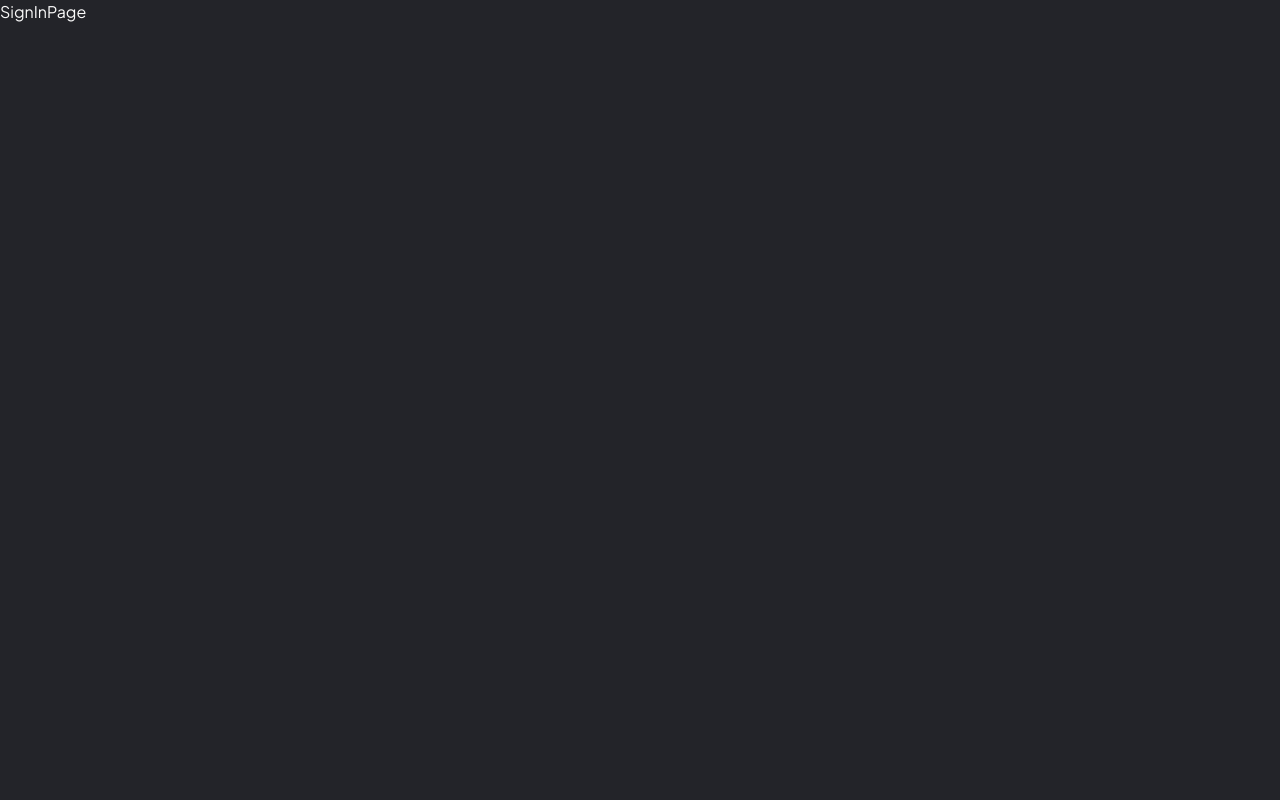
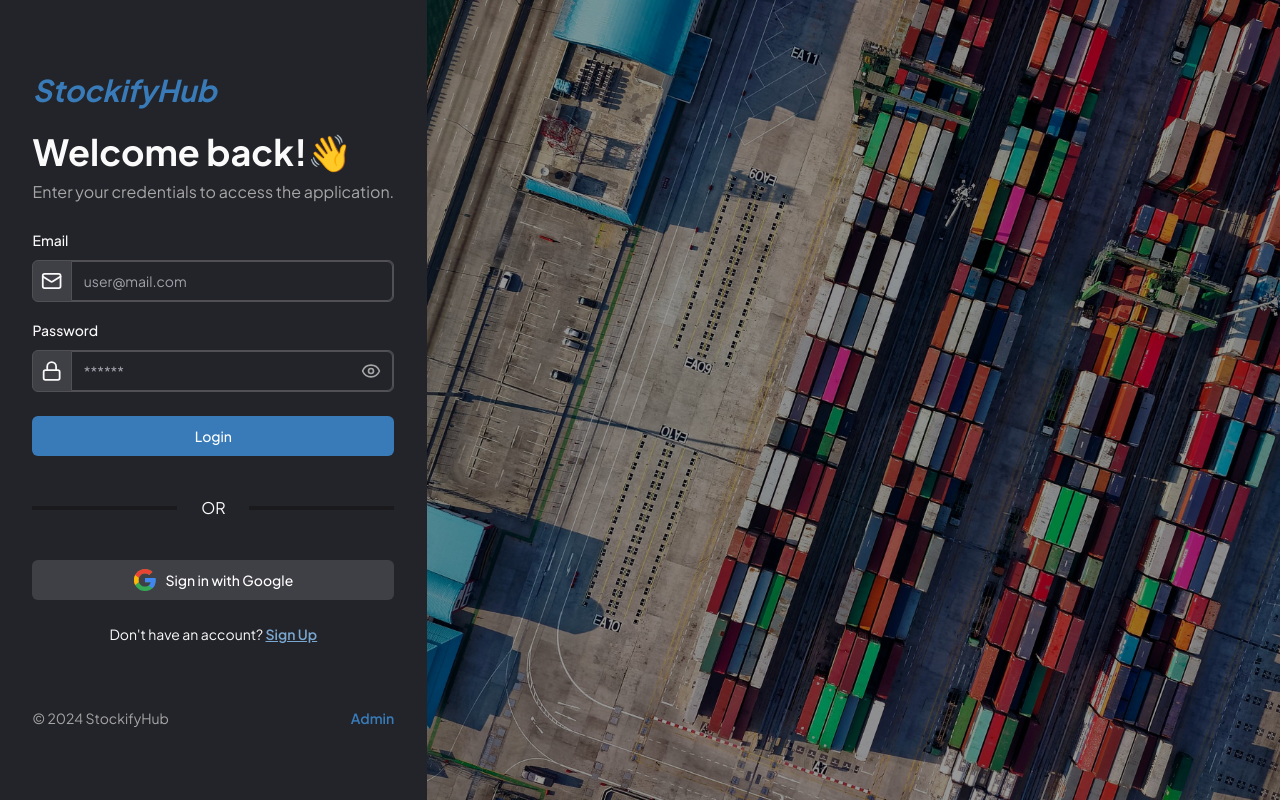
Before and after one commit to andreedyson/stockify-hub, a Next.js app: page /signin in a window 1280 px wide. Built offline with nearby package versions, Linux system fonts and the light colour scheme; no server answers.

Commit message:
feat(login): added login page

```diff
--- a/app/(auth)/register/page.tsx
+++ b/app/(auth)/register/page.tsx
@@ -1,7 +1,6 @@
 import RegisterForm from "@/components/forms/RegisterForm";
 import { Metadata } from "next";
 import Image from "next/image";
-import React from "react";
 
 export const metadata: Metadata = {
   title: "Register",
@@ -13,13 +12,14 @@ function RegisterPage() {
       <div className="flex h-full items-center justify-center px-6">
         <RegisterForm />
       </div>
-      <div className="relative h-full md:col-span-1 lg:col-span-2">
+      <div className="relative hidden h-full md:col-span-1 md:block lg:col-span-2">
         <Image
           src={"/assets/container.jpg"}
           width={1200}
           height={1000}
           alt="Container"
           className="h-full object-cover"
+          priority={true}
         />
         <div className="absolute left-0 top-0 z-10 h-full w-full bg-black opacity-40" />
       </div>
--- a/app/(auth)/signin/page.tsx
+++ b/app/(auth)/signin/page.tsx
@@ -1,7 +1,30 @@
-import React from "react";
+import LoginForm from "@/components/forms/LoginForm";
+import { Metadata } from "next";
+import Image from "next/image";
 
-function SignInPage() {
-  return <div>SignInPage</div>;
+export const metadata: Metadata = {
+  title: "Register",
+};
+
+function SingInPage() {
+  return (
+    <main className="h-screen md:grid md:grid-cols-2 lg:grid-cols-3">
+      <div className="flex h-full items-center justify-center px-6">
+        <LoginForm />
+      </div>
+      <div className="relative hidden h-full md:col-span-1 md:block lg:col-span-2">
+        <Image
+          src={"/assets/container.jpg"}
+          width={1200}
+          height={1000}
+          alt="Container"
+          className="h-full object-cover"
+          priority={true}
+        />
+        <div className="absolute left-0 top-0 z-10 h-full w-full bg-black opacity-40" />
+      </div>
+    </main>
+  );
 }
 
-export default SignInPage;
+export default SingInPage;
--- /dev/null
+++ b/app/(root)/dashboard/page.tsx
@@ -0,0 +1,7 @@
+import React from "react";
+
+function DashboardPage() {
+  return <div>DashboardPage</div>;
+}
+
+export default DashboardPage;
--- a/app/api/auth/[...nextauth]/options.ts
+++ b/app/api/auth/[...nextauth]/options.ts
@@ -1,21 +1,40 @@
+import bcrypt from "bcrypt";
+import prisma from "@/lib/db";
 import { NextAuthOptions } from "next-auth";
 import CredentialsProvider from "next-auth/providers/credentials";
 import GoogleProvider from "next-auth/providers/google";
+import { NextResponse } from "next/server";
 
 export const authOptions: NextAuthOptions = {
   providers: [
     CredentialsProvider({
       id: "credentials",
-      name: "Credentials",
+      name: "Email",
       credentials: {
-        fullname: { label: "Full Name", type: "text" },
-        email: { label: "Email", type: "text" },
-        password: { label: "Password", type: "password" },
+        email: {},
+        password: {},
       },
-      async authorize(credentials) {
-        const user = { id: "1", name: "J Smith", email: "jsmith@example.com" };
+      async authorize(credentials, req) {
+        if (!credentials?.email) {
+          return null;
+        }
 
-        if (user) {
+        const user = await prisma.user.findUnique({
+          where: {
+            email: credentials.email,
+          },
+        });
+
+        if (!user) {
+          return null;
+        }
+
+        const isPasswordCorrect = await bcrypt.compare(
+          credentials.password,
+          user.password,
+        );
+
+        if (isPasswordCorrect) {
           return user;
         } else {
           return null;
@@ -43,4 +62,7 @@ export const authOptions: NextAuthOptions = {
       return session;
     },
   },
+  pages: {
+    signIn: "/signin",
+  },
 };
--- a/app/api/auth/register/route.ts
+++ b/app/api/auth/register/route.ts
@@ -16,7 +16,7 @@ export async function POST(req: Request) {
     if (userExists) {
       return NextResponse.json(
         { message: "User with that email already exists" },
-        { status: 409 }
+        { status: 409 },
       );
     }
 
@@ -38,7 +38,7 @@ export async function POST(req: Request) {
 
     return NextResponse.json(
       { message: "User successfully Registered" },
-      { status: 200 }
+      { status: 200 },
     );
   } catch (error) {
     return NextResponse.json({ message: `${error}` }, { status: 500 });
--- a/components/forms/LoginForm.tsx
+++ b/components/forms/LoginForm.tsx
@@ -1,7 +1,193 @@
-import React from "react";
+"use client";
+
+import { zodResolver } from "@hookform/resolvers/zod";
+import { useForm } from "react-hook-form";
+import { z } from "zod";
+
+import { Button } from "@/components/ui/button";
+import {
+  Form,
+  FormControl,
+  FormField,
+  FormItem,
+  FormLabel,
+  FormMessage,
+} from "@/components/ui/form";
+import { Input } from "@/components/ui/input";
+
+import { loginSchema } from "@/types/validations";
+import { useEffect, useState } from "react";
+import { useToast } from "../ui/use-toast";
+import { Eye, EyeOff, Lock, Mail } from "lucide-react";
+import Link from "next/link";
+import { useRouter } from "next/navigation";
+import { signIn, useSession } from "next-auth/react";
+import Image from "next/image";
 
 function LoginForm() {
-  return <div>LoginForm</div>;
+  const [submitting, setSubmitting] = useState<boolean>(false);
+  const [showPassword, setShowPassword] = useState<boolean>(false);
+  const [rememberMe, setRememberMe] = useState<boolean>(false);
+
+  const router = useRouter();
+  const session = useSession();
+  const { toast } = useToast();
+
+  useEffect(() => {
+    if (session.status === "authenticated") {
+      router.replace("/");
+    }
+  }, [session, router]);
+
+  const form = useForm<z.infer<typeof loginSchema>>({
+    resolver: zodResolver(loginSchema),
+    defaultValues: {
+      email: "",
+      password: "",
+    },
+  });
+
+  async function onSubmit(values: z.infer<typeof loginSchema>) {
+    setSubmitting(true);
+
+    try {
+      const res = await signIn("credentials", {
+        email: values.email,
+        password: values.password,
+        redirect: false,
+      });
+
+      console.log(res);
+
+      if (!res?.ok) {
+        setSubmitting(false);
+        toast({
+          title: "Invalid credentials provided",
+          variant: "destructive",
+        });
+        setSubmitting(false);
+      } else {
+        setSubmitting(false);
+        router.push("/");
+      }
+    } catch (error: any) {
+      setSubmitting(false);
+      throw new Error(error);
+    }
+  }
+
+  return (
+    <>
+      <Form {...form}>
+        <form
+          onSubmit={form.handleSubmit(onSubmit)}
+          className="flex flex-col gap-4 sm:max-w-[380px]"
+        >
+          <section className="mb-2 space-y-2 text-center md:text-start">
+            <Link href={"/signin"}>
+              <h2 className="logo mb-3 text-3xl md:mb-6">StockifyHub</h2>
+            </Link>
+            <h2 className="header-2">Welcome back!👋</h2>
+            <p className="desc-2">
+              Enter your credentials to access the application.
+            </p>
+          </section>
+          <FormField
+            control={form.control}
+            name="email"
+            render={({ field }) => (
+              <FormItem>
+                <FormLabel>Email</FormLabel>
+                <div className="flex items-center justify-center rounded-md border border-input bg-zinc-700">
+                  <Mail size={24} className="mx-2" />
+                  <FormControl>
+                    <Input
+                      placeholder="user@mail.com"
+                      {...field}
+                      autoComplete="off"
+                      className="rounded-l-none"
+                    />
+                  </FormControl>
+                </div>
+                <FormMessage />
+              </FormItem>
+            )}
+          />
+          <FormField
+            control={form.control}
+            name="password"
+            render={({ field }) => (
+              <FormItem>
+                <FormLabel>Password</FormLabel>
+                <div className="relative flex items-center justify-center rounded-md border border-input bg-zinc-700">
+                  <Lock size={24} className="mx-2" />
+                  <FormControl>
+                    <Input
+                      placeholder={showPassword ? "Your Password" : "******"}
+                      {...field}
+                      autoComplete="off"
+                      type={showPassword ? "text" : "password"}
+                      className="rounded-l-none"
+                    />
+                  </FormControl>
+                  <div
+                    className="absolute right-3 cursor-pointer text-desc"
+                    onClick={() => setShowPassword((prev) => !prev)}
+                  >
+                    {!showPassword ? <Eye size={20} /> : <EyeOff size={20} />}
+                  </div>
+                </div>
+                <FormMessage />
+              </FormItem>
+            )}
+          />
+          {/* Email SignIn Button */}
+          <Button
+            type="submit"
+            disabled={submitting}
+            className="mt-2 w-full bg-main text-white hover:bg-second"
+          >
+            {submitting ? "Logging In..." : "Login"}
+          </Button>
+          <div className="my-6 flex items-center gap-6">
+            <div className="h-1 w-1/2 bg-primary-foreground/80" />
+            <div>OR</div>
+            <div className="h-1 w-1/2 bg-primary-foreground/80" />
+          </div>
+
+          {/* Google SignIn Button */}
+          <div>
+            <Button
+              className="w-full bg-zinc-700 text-white hover:bg-zinc-500"
+              onClick={(e: any) => {
+                e.preventDefault();
+                signIn("google");
+              }}
+            >
+              <Image
+                src={"/assets/google.svg"}
+                width={24}
+                height={24}
+                alt="Google"
+                className="mr-2"
+              />
+              Sign in with Google
+            </Button>
+          </div>
+          <Link href={"/register"} className="mt-2 text-center text-sm">
+            Don&apos;t have an account?{" "}
+            <span className="font-semibold text-second underline">Sign Up</span>
+          </Link>
+          <div className="mt-12 flex flex-col items-center gap-2 text-sm text-desc md:flex-row md:justify-between">
+            <p>© 2024 StockifyHub</p>
+            <Link href={"/"} className="font-semibold text-main">
+              Admin
+            </Link>
+          </div>
+        </form>
+      </Form>
+    </>
+  );
 }
 
 export default LoginForm;
--- a/components/forms/RegisterForm.tsx
+++ b/components/forms/RegisterForm.tsx
@@ -88,10 +88,10 @@ function RegisterForm() {
           onSubmit={form.handleSubmit(onSubmit)}
           className="flex flex-col gap-4 sm:max-w-[380px]"
         >
-          <Link href={"/signin"}>
-            <h2 className="logo mb-3 text-3xl md:mb-6">StockifyHub</h2>
-          </Link>
-          <section className="space-y-2">
+          <section className="mb-2 space-y-2 text-center md:text-start">
+            <Link href={"/signin"}>
+              <h2 className="logo mb-3 text-3xl md:mb-6">StockifyHub</h2>
+            </Link>
             <h2 className="header-2">Create an account 📦</h2>
             <p className="desc-2">
               Fill out the form below to create your account and start managing
@@ -171,14 +171,17 @@ function RegisterForm() {
           <Button
             type="submit"
             disabled={submitting}
-            className="hover:bg-second mt-2 w-full bg-main text-white"
+            className="mt-2 w-full bg-main text-white hover:bg-second"
           >
             {submitting ? "Registering..." : "Register"}
           </Button>
           <Link href={"/signin"} className="mt-2 text-center text-sm">
             Already have an account?{" "}
-            <span className="font-medium text-main">Sign In</span>
+            <span className="font-semibold text-second underline">Sign In</span>
           </Link>
+          <div className="mt-6 text-center text-sm text-desc md:mt-12 md:text-start">
+            <p>© 2024 StockifyHub</p>
+          </div>
         </form>
       </Form>
     </>
--- a/types/validations.ts
+++ b/types/validations.ts
@@ -12,3 +12,11 @@ export const registerSchema = z.object({
     .min(6, { message: "Password should be atleast 6 characters" })
     .max(32, { message: "Password should be less than 32 characters" }),
 });
+
+export const loginSchema = z.object({
+  email: z.string().email({ message: "Email is invalid" }),
+  password: z
+    .string()
+    .min(6, { message: "Password should be atleast 6 characters" })
+    .max(32, { message: "Password should be less than 32 characters" }),
+});
```
Also changed, not shown: components/ui/toaster.tsx (+15 -8 lines), components/ui/use-toast.ts (+69 -72 lines), public/assets/google.svg (added).
